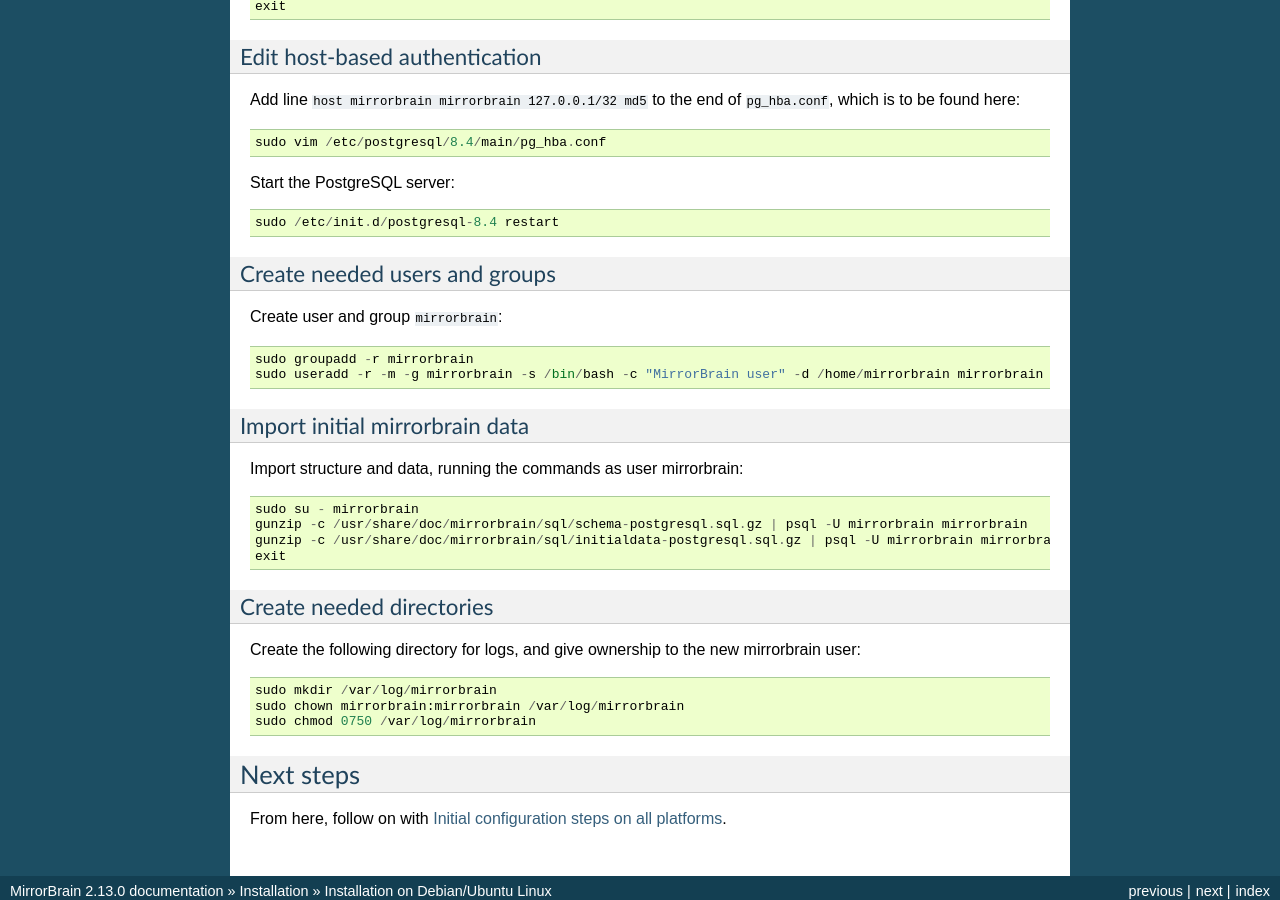
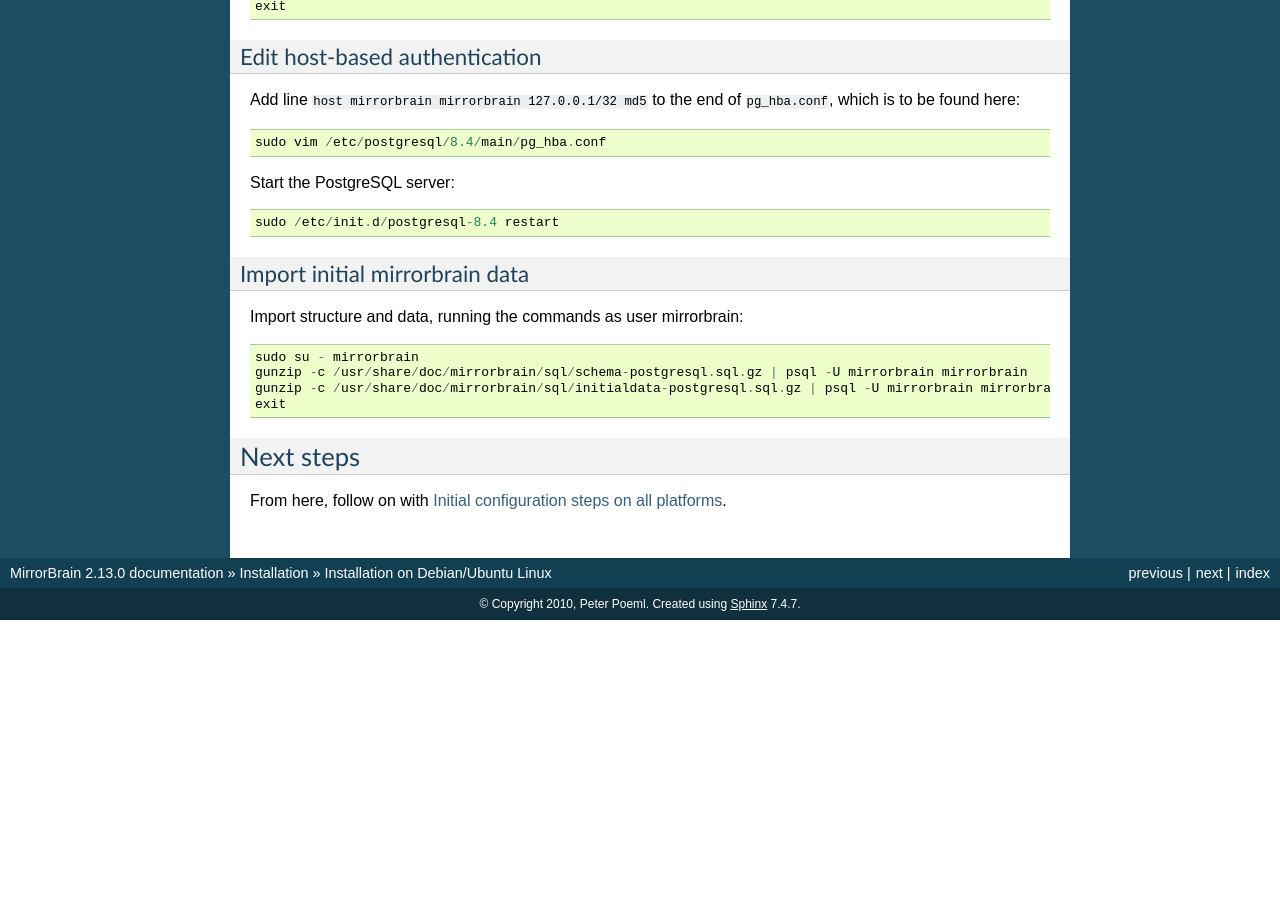
Before and after one commit to hayalci/mirrorbrain, a Sphinx documentation site: the page built from docs/installation/debian.rst, in a window 1280 px wide and 900 px high, scrolled down 2611 px. Built offline with Sphinx 7.4.7, drawn with Linux system fonts in a browser that asks for light colours; after the commit the page ends 3231 px from its top, so only the background shows below that; some of the changed text lies outside the part shown.

Commit message:
docs/installation/debian: - user & group are automatically created by the package now, as well as   /var/log/mirrorbrain (issue #4)
git-svn-id: http://svn.mirrorbrain.org/svn/mirrorbrain/trunk@8125 2d291e14-ff0c-0410-a3fa-d5caa9871f55

```diff
--- a/docs/installation/debian.rst
+++ b/docs/installation/debian.rst
@@ -173,13 +173,6 @@
 
   sudo /etc/init.d/postgresql-8.4 restart
 
-Create needed users and groups
-~~~~~~~~~~~~~~~~~~~~~~~~~~~~~~
-
-Create user and group ``mirrorbrain``::
-
-  sudo groupadd -r mirrorbrain
-  sudo useradd -r -m -g mirrorbrain -s /bin/bash -c "MirrorBrain user" -d /home/mirrorbrain mirrorbrain
 
 Import initial mirrorbrain data
 ~~~~~~~~~~~~~~~~~~~~~~~~~~~~~~~
@@ -192,17 +185,6 @@
   exit
 
 
-Create needed directories
-~~~~~~~~~~~~~~~~~~~~~~~~~
-
-Create the following directory for logs, and give ownership to the new
-mirrorbrain user::
-
-  sudo mkdir /var/log/mirrorbrain
-  sudo chown mirrorbrain:mirrorbrain /var/log/mirrorbrain
-  sudo chmod 0750 /var/log/mirrorbrain
-
-
 Next steps
 ----------
 
```
